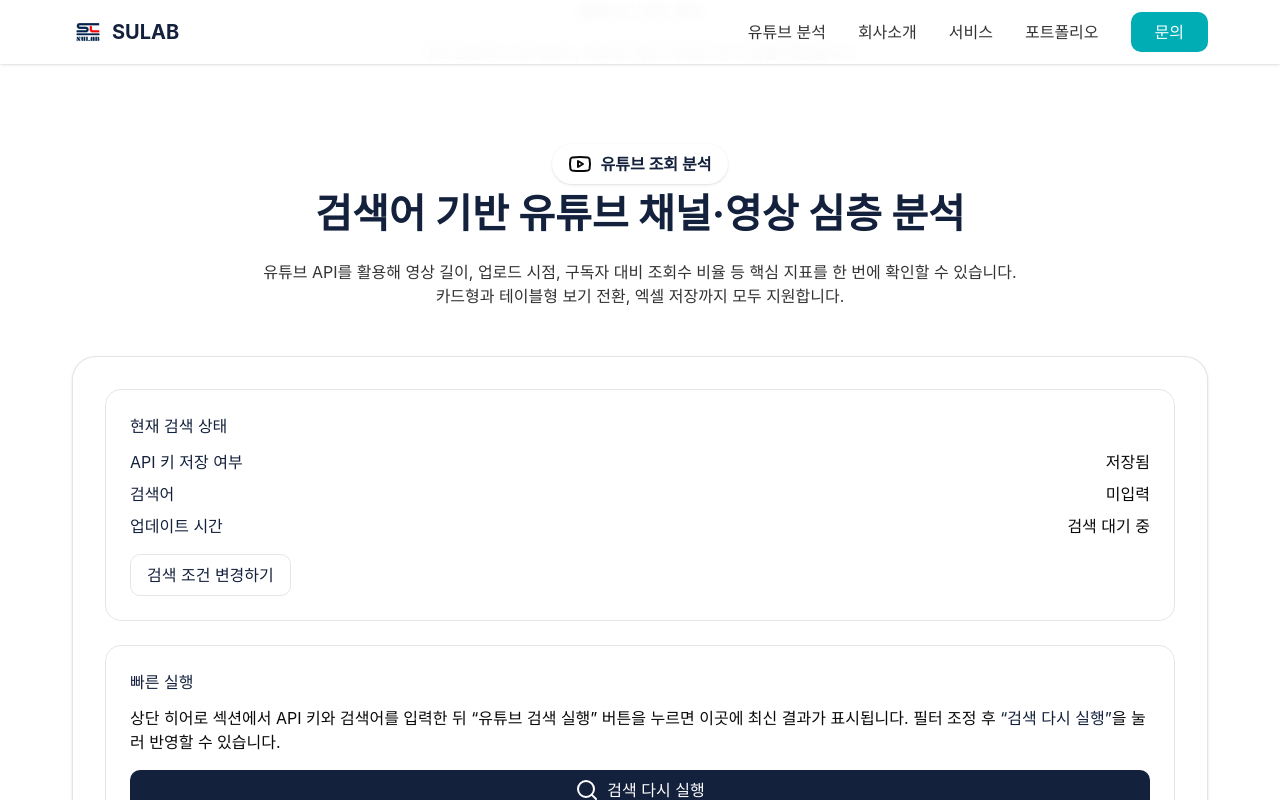
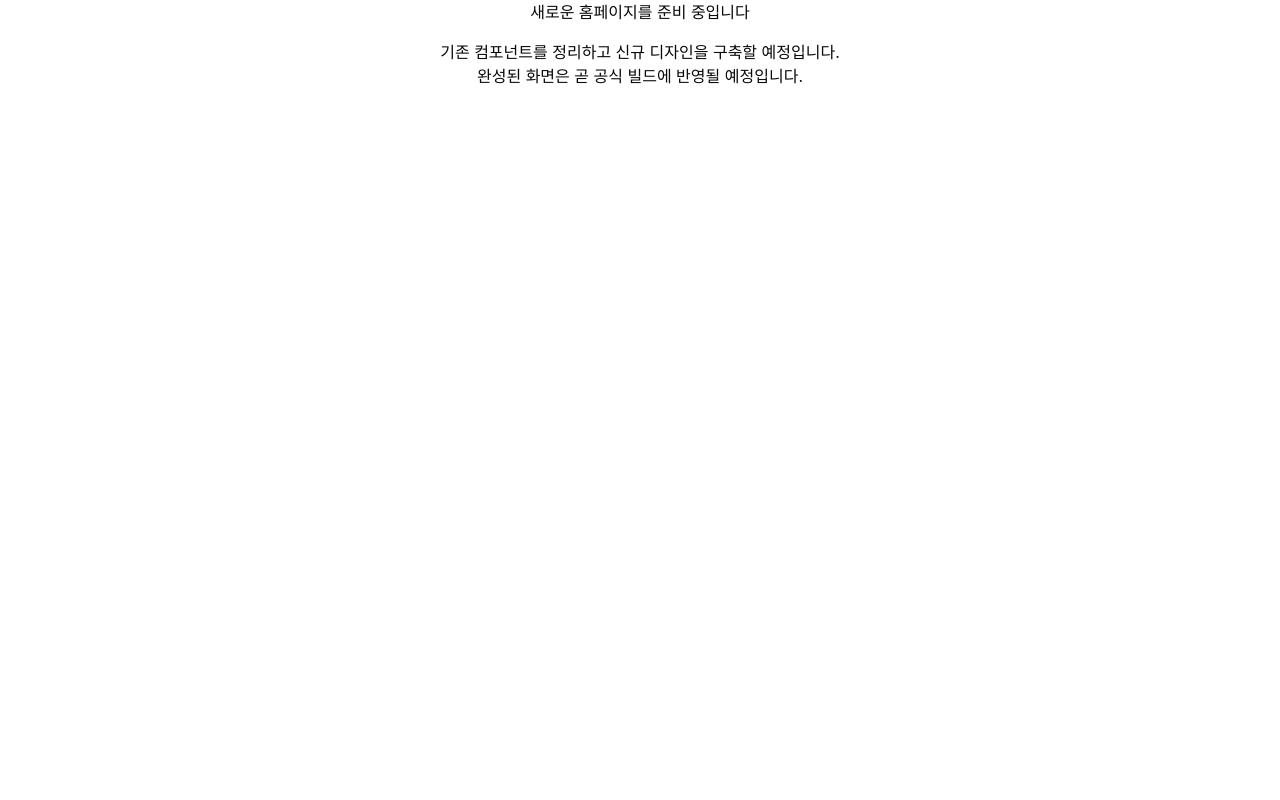
Before and after one commit to AIsulab/Sulab, a React (Vite) app: page / in a window 1280 px wide. Shown: the top 800 px of the page. Built offline with nearby package versions, Linux system fonts and the light colour scheme; a web font is replaced by a local one.

Commit message:
chore: simplify app to placeholder during redesign

```diff
--- a/src/App.tsx
+++ b/src/App.tsx
@@ -1,17 +1,6 @@
-import { Navigation } from "./components/Navigation";
-import HeroSection from "./components/HeroSection";
-import { AboutSection } from "./components/AboutSection";
-import { ServicesSection } from "./components/ServicesSection";
-import { PortfolioSection } from "./components/PortfolioSection";
-import { YouTubeAnalyticsSection } from "./components/YouTubeAnalyticsSection";
-import { ContactSection } from "./components/ContactSection";
-import Footer from "./components/Footer";
-import { YouTubeAnalyticsProvider } from "./contexts/YouTubeAnalyticsContext";
-
 export default function App() {
   return (
-    <YouTubeAnalyticsProvider>
-      <div className="min-h-screen">
+    <div className="min-h-screen bg-white">
       <style>{`
         @import url('https://cdn.jsdelivr.net/gh/orioncactus/pretendard@v1.3.9/dist/web/static/pretendard.min.css');
 
@@ -19,16 +8,14 @@ export default function App() {
           font-family: 'Pretendard', -apple-system, BlinkMacSystemFont, 'Segoe UI', sans-serif;
         }
       `}</style>
-
-        <Navigation />
-        <HeroSection />
-        <YouTubeAnalyticsSection />
-        <AboutSection />
-        <ServicesSection />
-        <PortfolioSection />
-        <ContactSection />
-        <Footer />
+      <main className="mx-auto flex max-w-4xl flex-col items-center px-6 py-32 text-center text-slate-900">
+        <h1 className="text-3xl font-bold sm:text-4xl">새로운 홈페이지를 준비 중입니다</h1>
+        <p className="mt-4 text-sm text-slate-600 sm:text-base">
+          기존 컴포넌트를 정리하고 신규 디자인을 구축할 예정입니다.
+          <br />
+          완성된 화면은 곧 공식 빌드에 반영될 예정입니다.
+        </p>
+      </main>
     </div>
-    </YouTubeAnalyticsProvider>
   );
 }
```
Lines whose indentation alone changed are shown as unchanged.
